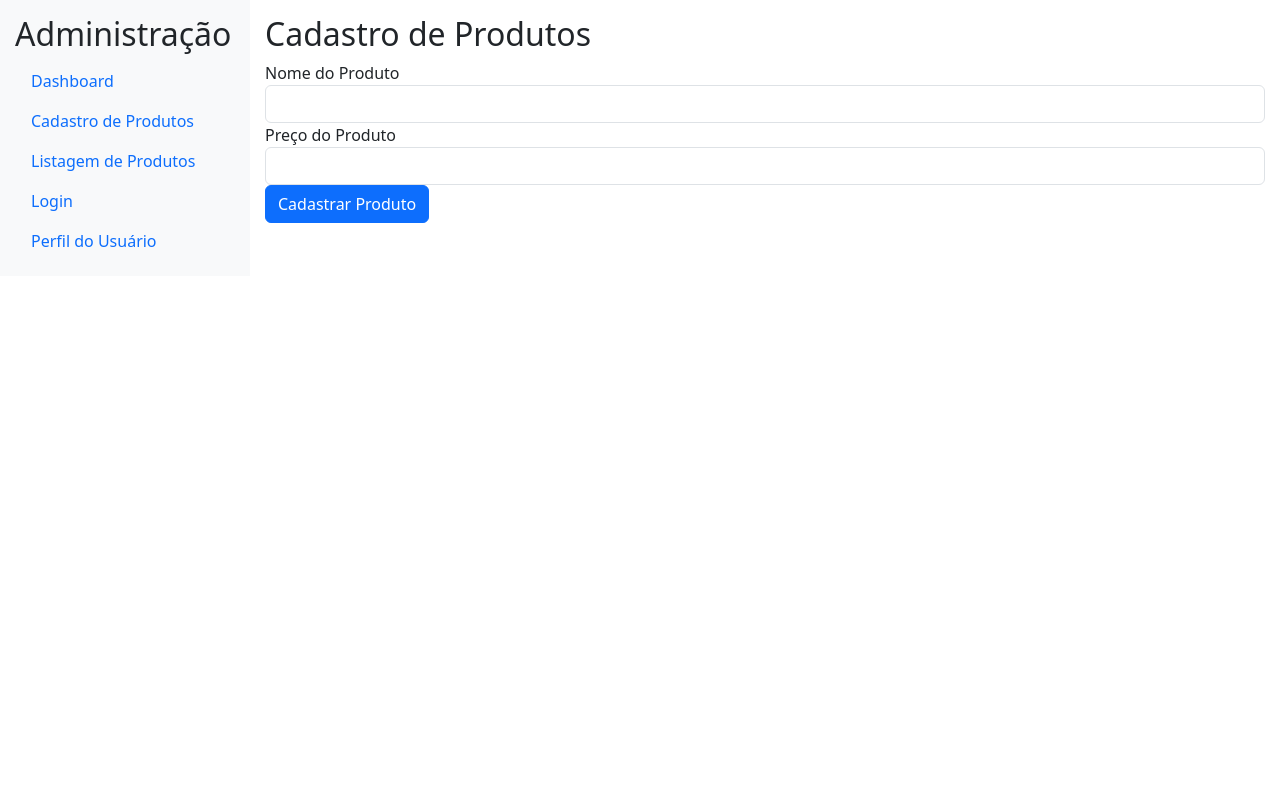
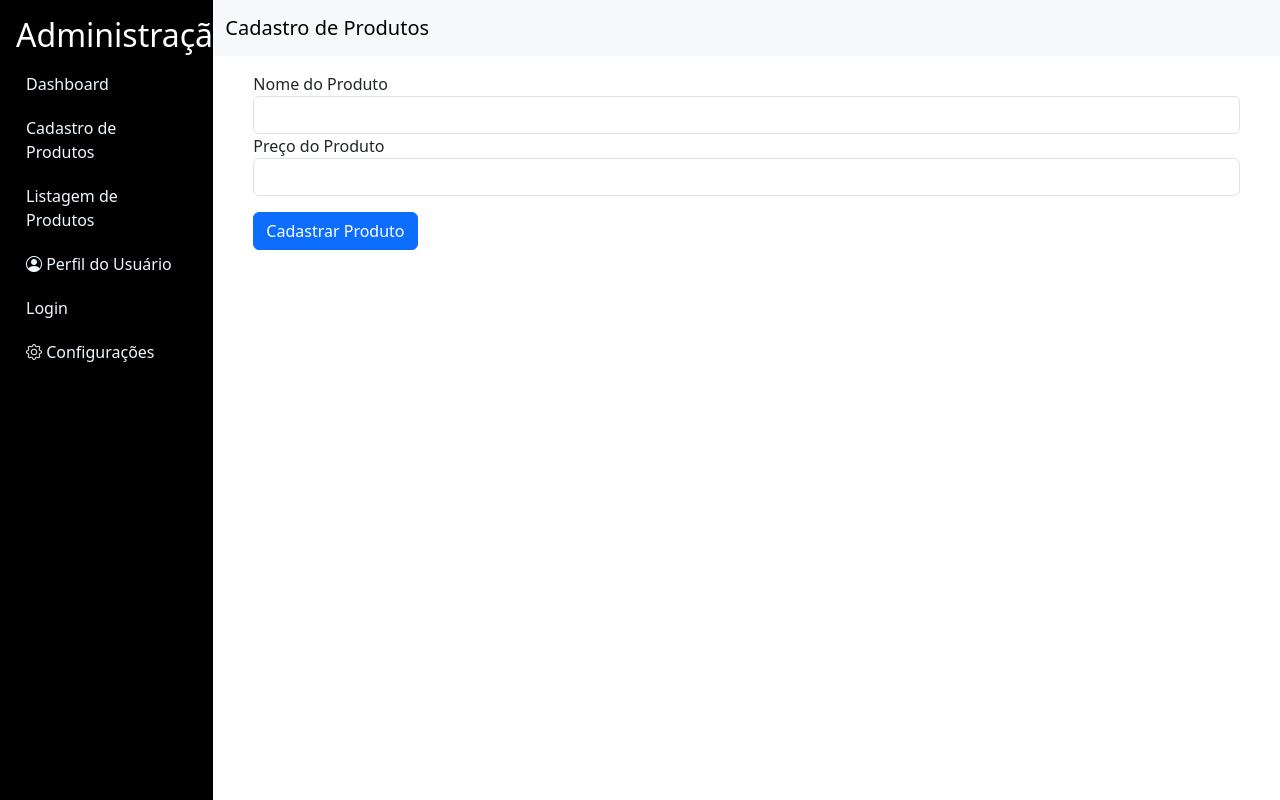
Before and after one commit to Petrusms/Para-Trabalalhos-HTML, a plain HTML site: page cadastro.html in a window 1280 px wide. Drawn offline with nearby package versions, Linux system fonts and the light colour scheme.

Commit message:
Add files via upload

```diff
--- a/app.js
+++ b/app.js
@@ -8,4 +8,3 @@ function carregaArquivo(container, arquivo){
 }
 
 carregaArquivo('container-sidebar', 'sidebar.html')
-carregaArquivo('container-navbar', 'navbar.html')
--- a/cadastro.html
+++ b/cadastro.html
@@ -1,48 +1,36 @@
+<link rel="stylesheet" href="https://cdn.jsdelivr.net/npm/bootstrap-icons@1.11.3/font/bootstrap-icons.min.css"><!doctype html>
+
 <!DOCTYPE html>
 <html lang="pt-BR">
 <head>
     <meta charset="UTF-8">
     <meta name="viewport" content="width=device-width, initial-scale=1.0">
     <title>Área Administrativa - Site de Vendas</title>
-    <link href="https://cdn.jsdelivr.net/npm/bootstrap@5.3.3/dist/css/bootstrap.min.css" rel="stylesheet" integrity="sha384-QWTKZyjpPEjISv5WaRU9OFeRpok6YctnYmDr5pNlyT2bRjXh0JMhjY6hW+ALEwIH" crossorigin="anonymous">    <style>
-        body {
-            display: flex;
-        }
-        .sidebar {
-            min-width: 250px;
-            background-color: #f8f9fa;
-            padding: 15px;
-        }
-        .content {
-            flex-grow: 1;
-            padding: 15px;
-        }
-    </style>
+    <link href="https://cdn.jsdelivr.net/npm/bootstrap@5.3.3/dist/css/bootstrap.min.css" rel="stylesheet"
+        integrity="sha384-QWTKZyjpPEjISv5WaRU9OFeRpok6YctnYmDr5pNlyT2bRjXh0JMhjY6hW+ALEwIH" crossorigin="anonymous">
+    <link rel="stylesheet" href="style.css">
 </head>
 <body>
-    <div class="sidebar">
-        <h2>Administração</h2>
-        <ul class="nav flex-column">
-            <li class="nav-item">
-                <a class="nav-link active" href="dashboard.html">Dashboard</a>
-            </li>
-            <li class="nav-item">
-                <a class="nav-link" href="cadastro.html">Cadastro de Produtos</a>
-            </li>
-            <li class="nav-item">
-                <a class="nav-link" href="listagem.html">Listagem de Produtos</a>
-            </li>
-            <li class="nav-item">
-                <a class="nav-link" href="login.html">Login</a>
-            </li>
-            <li class="nav-item">
-                <a class="nav-link" href="perfil.html">Perfil do Usuário</a>
-            </li>
-        </ul>
+<div class="container-fluid">
+    <div class="row ">
+        <!-- Sidebar -->
+        <div id="container-sidebar" class="col-6 col-lg-2 m-0 p-0"></div>
+        <!-- Content -->
+        <div class="col-12 col-lg-10">
+            <div class="row mb-2">
+                <nav class="navbar navbar-light bg-light">
+                    <div class="container-fluid">
+                        <span class="navbar-brand">Cadastro de Produtos</span>
+                        <button class="btn btn-dark float-end d-lg-none" id="toggleMenu">
+                            <span>hamburguer</span>
+                        </button>
                     </div>
-    <div class="content">
+                </nav>
+            </div>
+            <!-- Conteudo -->
+            <div class="row m-3">
                 <div id="cadastro-produtos" class="mb-4">
-            <h2>Cadastro de Produtos</h2>
+                    <!-- <h2>Cadastro de Produtos</h2> -->
                     <form>
                         <div class="form-group">
                             <label for="nomeProduto">Nome do Produto</label>
@@ -52,13 +40,28 @@
                             <label for="precoProduto">Preço do Produto</label>
                             <input type="number" class="form-control" id="precoProduto" required>
                         </div>
-                <button type="submit" class="btn btn-primary">Cadastrar Produto</button>
+                        <button type="submit" class="btn btn-primary mt-3">Cadastrar Produto</button>
                     </form>
                 </div>
             </div>
-<script src="https://code.jquery.com/jquery-3.5.1.slim.min.js"></script>
-<script src="https://cdn.jsdelivr.net/npm/@popperjs/core@2.9.3/dist/umd/popper.min.js"></script>
-<script src="https://cdn.jsdelivr.net/npm/bootstrap@5.3.3/dist/js/bootstrap.bundle.min.js" integrity="sha384-YvpcrYf0tY3lHB60NNkmXc5s9fDVZLESaAA55NDzOxhy9GkcIdslK1eN7N6jIeHz" crossorigin="anonymous"></script>
+        </div>
+    </div>
+</div>
 
+    <script src="https://cdn.jsdelivr.net/npm/bootstrap@5.3.3/dist/js/bootstrap.bundle.min.js"
+        integrity="sha384-YvpcrYf0tY3lHB60NNkmXc5s9fDVZLESaAA55NDzOxhy9GkcIdslK1eN7N6jIeHz"
+        crossorigin="anonymous"></script>
+    <script src="app.js"></script>
+    <script>
+        document.addEventListener("DOMContentLoaded", ()=>{
+            let toggleMenu = document.getElementById('toggleMenu')
+            let sidebar = document.querySelector('.sidebar')
+
+            toggleMenu.addEventListener('click', () => {
+                sidebar.classList.toggle('show')
+            })
+        })
+
+    </script>
 </body>
 </html>
--- a/sidebar.html
+++ b/sidebar.html
@@ -11,13 +11,13 @@
             <a class="nav-link" href="listagem.html">Listagem de Produtos</a>
         </li>
         <li class="nav-item">
+            <a class="nav-link" href="perfil.html"><i class="bi bi-person-circle"></i> Perfil do Usuário</a>
+        </li>
+        <li class="nav-item">
             <a class="nav-link" href="login.html">Login</a>
         </li>
         <li class="nav-item">
-            <a class="nav-link" href="perfil.html">Perfil do Usuário</a>
-        </li>
-        <li class="nav-item">
-            <a class="nav-link" href="config.html">Configurações</a>
+            <a class="nav-link" href="config.html"><i class="bi bi-gear"></i> Configurações</a>
         </li>
     </ul>
 </div>
```
Also changed, not shown: config.html (added, +51 -0 lines), dashboard.html (+3 -44 lines), listagem.html (+49 -42 lines), login.html (+44 -42 lines), perfil.html (+44 -44 lines). Lines whose indentation alone changed are shown as unchanged.
